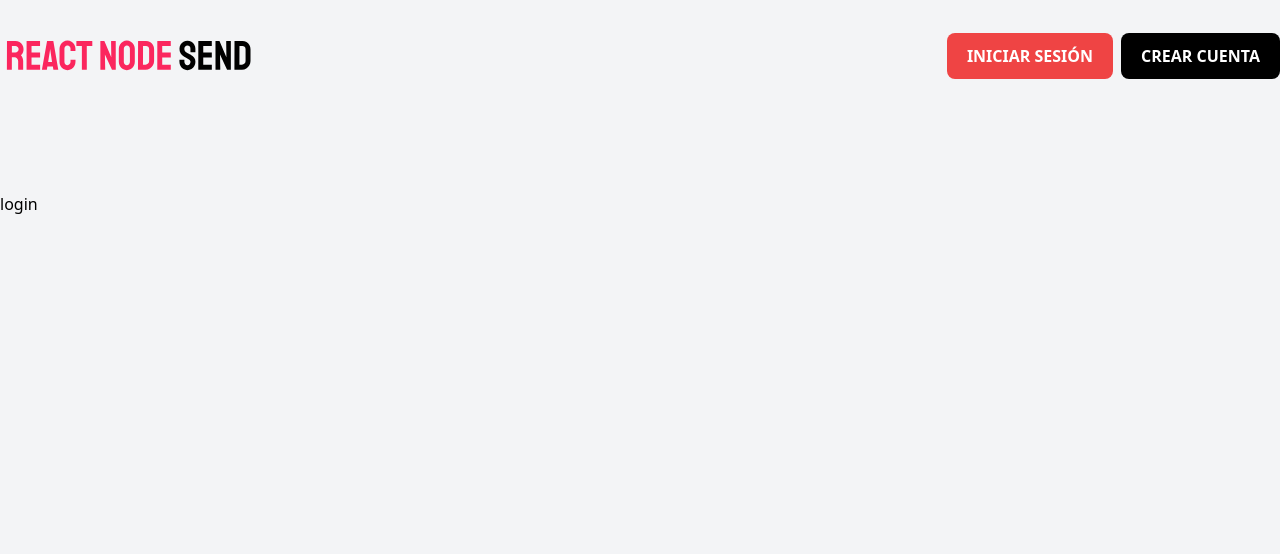
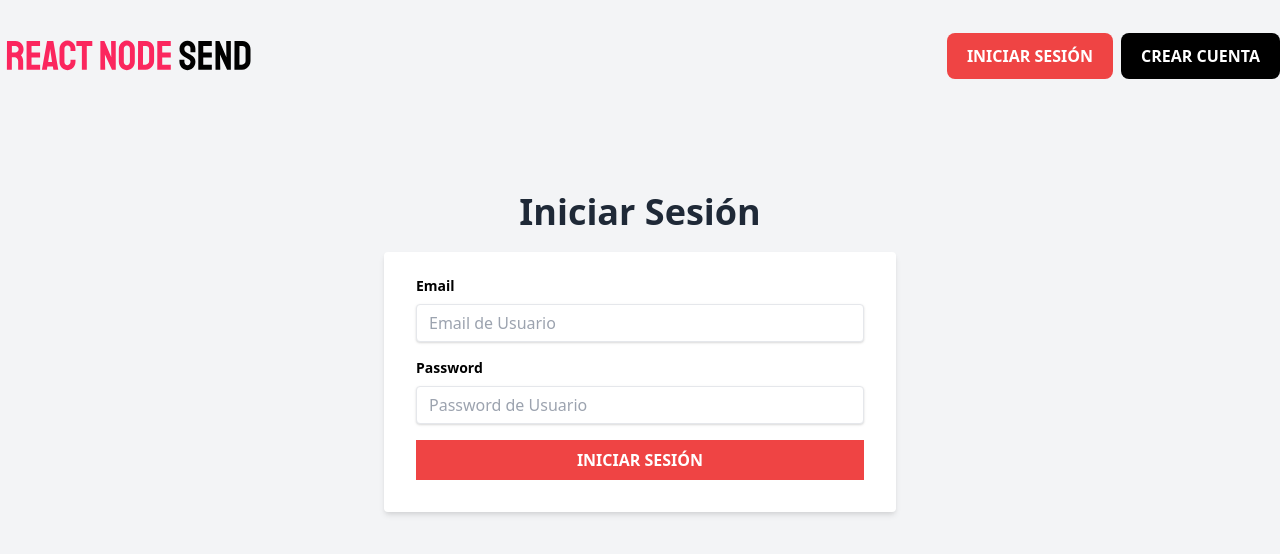
Before and after one commit to kokeGG/nodesend_front, a Next.js app: page /login in a window 1280 px wide. Shown: the top 554 px of the page. Built offline with nearby package versions, Linux system fonts and the light colour scheme.

Commit message:
Context auth

```diff
--- /dev/null
+++ b/context/auth/authContext.js
@@ -0,0 +1,5 @@
+import { createContext } from 'react'
+
+const authContext = createContext();
+
+export default authContext;
--- /dev/null
+++ b/context/auth/authReducer.js
@@ -0,0 +1,13 @@
+import {USUARIO_AUTENTICADO} from '../../types'
+
+export default (state, action) => {
+    switch(action.type) {
+        case USUARIO_AUTENTICADO:
+        return {
+            ...state,
+            usuario: action.payload,
+        }
+        default:
+            return state;
+    }
+}
--- /dev/null
+++ b/context/auth/authState.js
@@ -0,0 +1,48 @@
+import React from "react";
+import { useReducer } from "react";
+import authContext from "./authContext";
+import authReducer from "./authReducer";
+
+import {USUARIO_AUTENTICADO} from '../../types'
+
+const AuthState = ({ children }) => {
+  // Definir un state inicial
+  const initialState = {
+    token: "",
+    autenticado: null,
+    usuario: null,
+    mensaje: null,
+  };
+  // Definir el reducer
+  const [state, dispatch] = useReducer(authReducer, initialState);
+
+  // Registrar nuevos usuarios
+  const registrarUsuario = datos => {
+    console.log(datos)
+  }
+
+  // Usuario autenticado
+  const usuarioAutenticado = nombre => {
+    dispatch({
+        type: USUARIO_AUTENTICADO,
+        payload: nombre
+    })
+  }
+
+  return (
+    <authContext.Provider
+      value={{
+        token: state.token,
+        autenticado: state.autenticado,
+        usuario: state.usuario,
+        mensaje: state.mensaje,
+        registrarUsuario,
+        usuarioAutenticado
+      }}
+    >
+      {children}
+    </authContext.Provider>
+  );
+};
+
+export default AuthState;
--- a/package.json
+++ b/package.json
@@ -11,8 +11,10 @@
   "dependencies": {
     "eslint": "8.27.0",
     "eslint-config-next": "13.0.2",
+    "formik": "^2.2.9",
     "next": "13.0.2",
     "react": "18.2.0",
-    "react-dom": "18.2.0"
+    "react-dom": "18.2.0",
+    "yup": "^0.32.11"
   }
 }
--- a/pages/_app.js
+++ b/pages/_app.js
@@ -1,7 +1,12 @@
-import '../styles/globals.css'
+import React from "react";
+import AuthState from "../context/auth/authState";
 
-function MyApp({ Component, pageProps }) {
-  return <Component {...pageProps} />
-}
+const MyApp = ({ Component, pageProps }) => {
+  return (
+    <AuthState>
+      <Component {...pageProps} />
+    </AuthState>
+  );
+};
 
-export default MyApp
+export default MyApp;
--- a/pages/login.js
+++ b/pages/login.js
@@ -1,11 +1,89 @@
-import React from 'react'
-import Layout from '../components/Layout'
+import { useFormik } from "formik";
+import React from "react";
+import Layout from "../components/Layout";
+import * as Yup from "yup";
+
 const login = () => {
+  const formik = useFormik({
+    initialValues: {
+      email: "",
+      password: "",
+    },
+    validationSchema: Yup.object({
+      email: Yup.string().required("El email es obligatorio"),
+      password: Yup.string().required("El password es obligatorio"),
+    }),
+  });
   return (
     <Layout>
-      <div>login</div>
+      <div className="md:w-4/5 xl:w-3/5 mx-auto mb-32">
+        <h2 className="text-4xl font-sans font-bold text-gray-800 text-center my-4">
+          Iniciar Sesión
+        </h2>
+
+        <div className="flex justify-center mt-5">
+          <div className="w-full max-w-lg">
+            <form
+              className="bg-white rounded shadow-md px-8 pt-6 pb-8 mb-4"
+              onSubmit={formik.handleSubmit}
+            >
+              <div className="mb-4">
+                <label
+                  className="block text-black text-sm font-bold mb-2"
+                  htmlFor="nombre"
+                >
+                  Email
+                </label>
+                <input
+                  type="text"
+                  className="shadow bg-white appereance-none border rounded w-full py-2 px-3 text-gray-700 leading-tight focus:outline-none focus:shadow-outline"
+                  id="email"
+                  placeholder="Email de Usuario"
+                  value={formik.values.email}
+                  onChange={formik.handleChange}
+                  onBlur={formik.handleBlur}
+                />
+                {formik.touched.email && formik.touched.email ? (
+                  <div className="my-2 bg-gray-200 border-l-4 border-red-500 text-red-700 p-4">
+                    <p>{formik.errors.email}</p>
+                  </div>
+                ) : null}
+              </div>
+
+              <div className="mb-4">
+                <label
+                  className="block text-black text-sm font-bold mb-2"
+                  htmlFor="password"
+                >
+                  Password
+                </label>
+                <input
+                  type="text"
+                  className="shadow bg-white appereance-none border rounded w-full py-2 px-3 text-gray-700 leading-tight focus:outline-none focus:shadow-outline"
+                  id="password"
+                  placeholder="Password de Usuario"
+                  value={formik.values.password}
+                  onChange={formik.handleChange}
+                  onBlur={formik.handleBlur}
+                />
+                {formik.touched.password && formik.touched.password ? (
+                  <div className="my-2 bg-gray-200 border-l-4 border-red-500 text-red-700 p-4">
+                    <p>{formik.errors.password}</p>
+                  </div>
+                ) : null}
+              </div>
+
+              <input
+                type="submit"
+                className="bg-red-500 hover:bg-gray-900 w-full p-2 text-white uppercase font-bold cu"
+                value="Iniciar Sesión"
+              />
+            </form>
+          </div>
+        </div>
+      </div>
     </Layout>
-  )
-}
+  );
+};
 
-export default login
+export default login;
--- /dev/null
+++ b/types/index.js
@@ -0,0 +1 @@
+export const USUARIO_AUTENTICADO = 'USUARIO_AUTENTICADO';
```
Also changed, not shown: pages/crearcuenta.js (+85 -2 lines), 1 other file (tests, documents, lock files or other folders).
